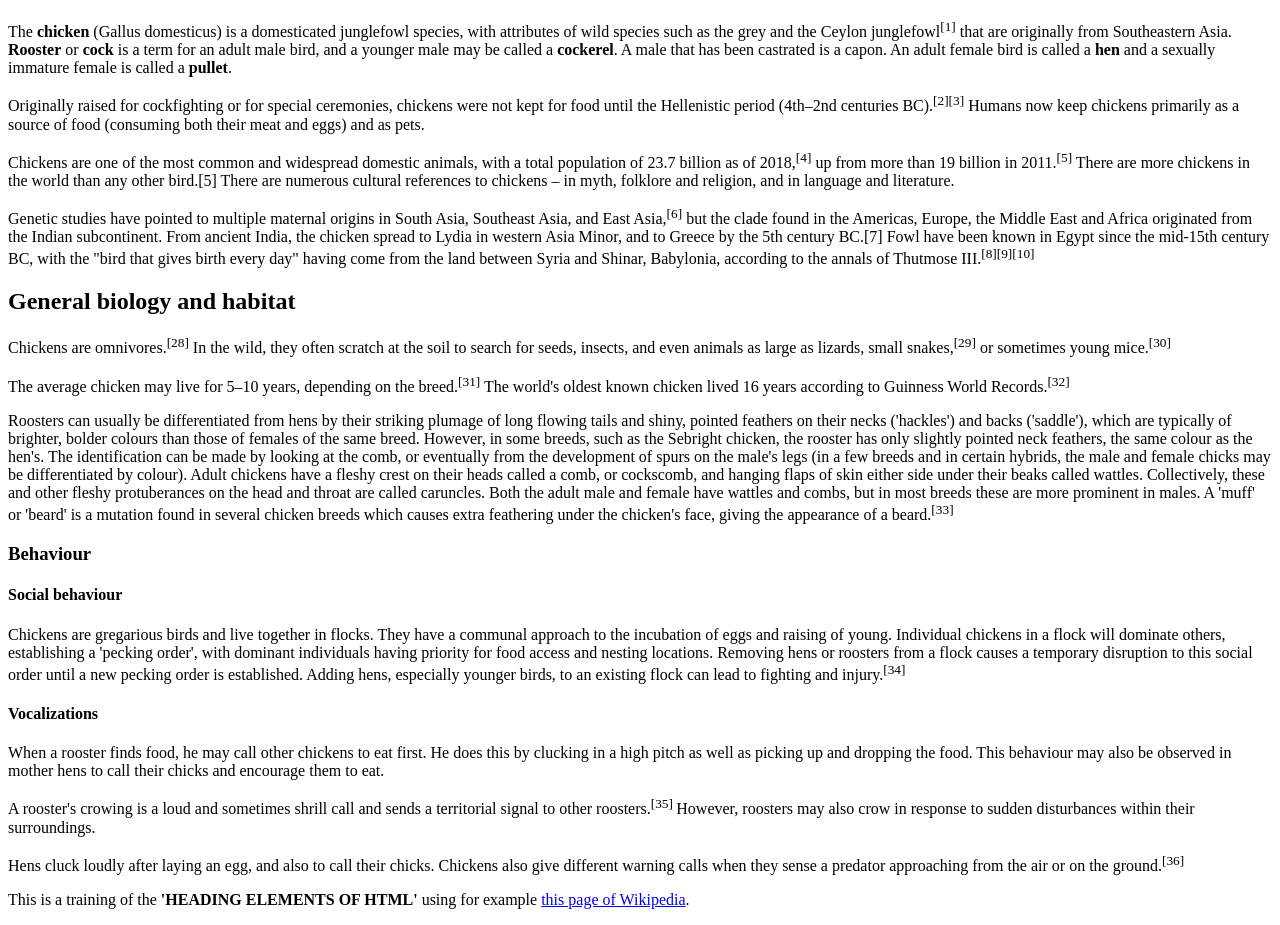
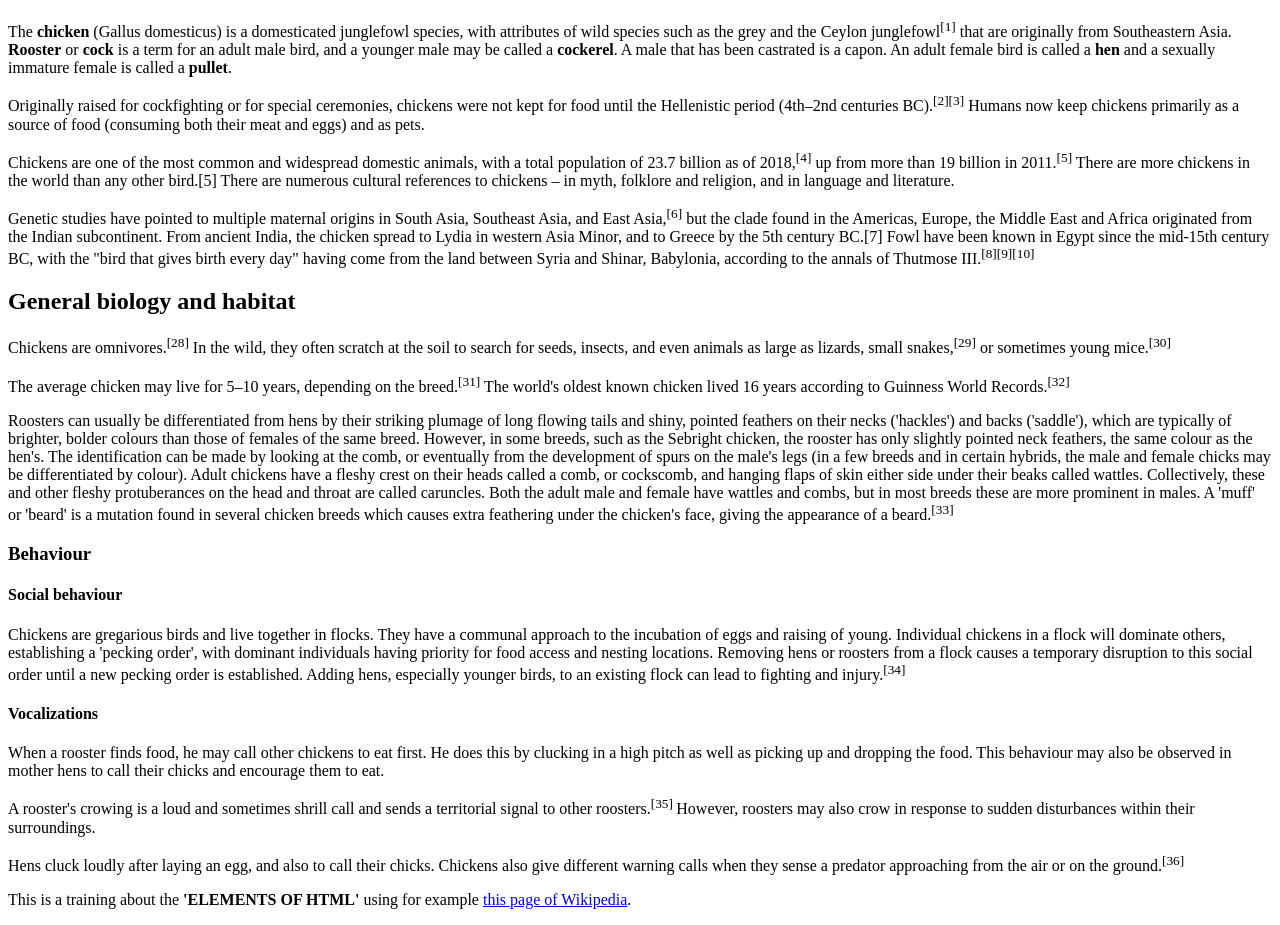
Before and after one commit to mariacarolinaboabaid/web-developer-bootcamp, a plain HTML site: page Section03/ex001.html in a window 1280 px wide. Shown: the part 61-986 px from the top of the page. Drawn offline with Linux system fonts and the light colour scheme.

Commit message:
Update ex001.html

```diff
--- a/Section03/ex001.html
+++ b/Section03/ex001.html
@@ -44,6 +44,6 @@
 
     <p>Hens cluck loudly after laying an egg, and also to call their chicks. Chickens also give different warning calls when they sense a predator approaching from the air or on the ground.<sup>[36]</sup></p>
 
-    <p>This is a training of the <strong>'HEADING ELEMENTS OF HTML'</strong> using for example <a target="_blank" href="https://en.wikipedia.org/wiki/Chicken" >this page of Wikipedia</a>.</p>
+    <p>This is a training about the <strong>'ELEMENTS OF HTML'</strong> using for example <a target="_blank" href="https://en.wikipedia.org/wiki/Chicken" >this page of Wikipedia</a>.</p>
 </body>
 </html>
```
